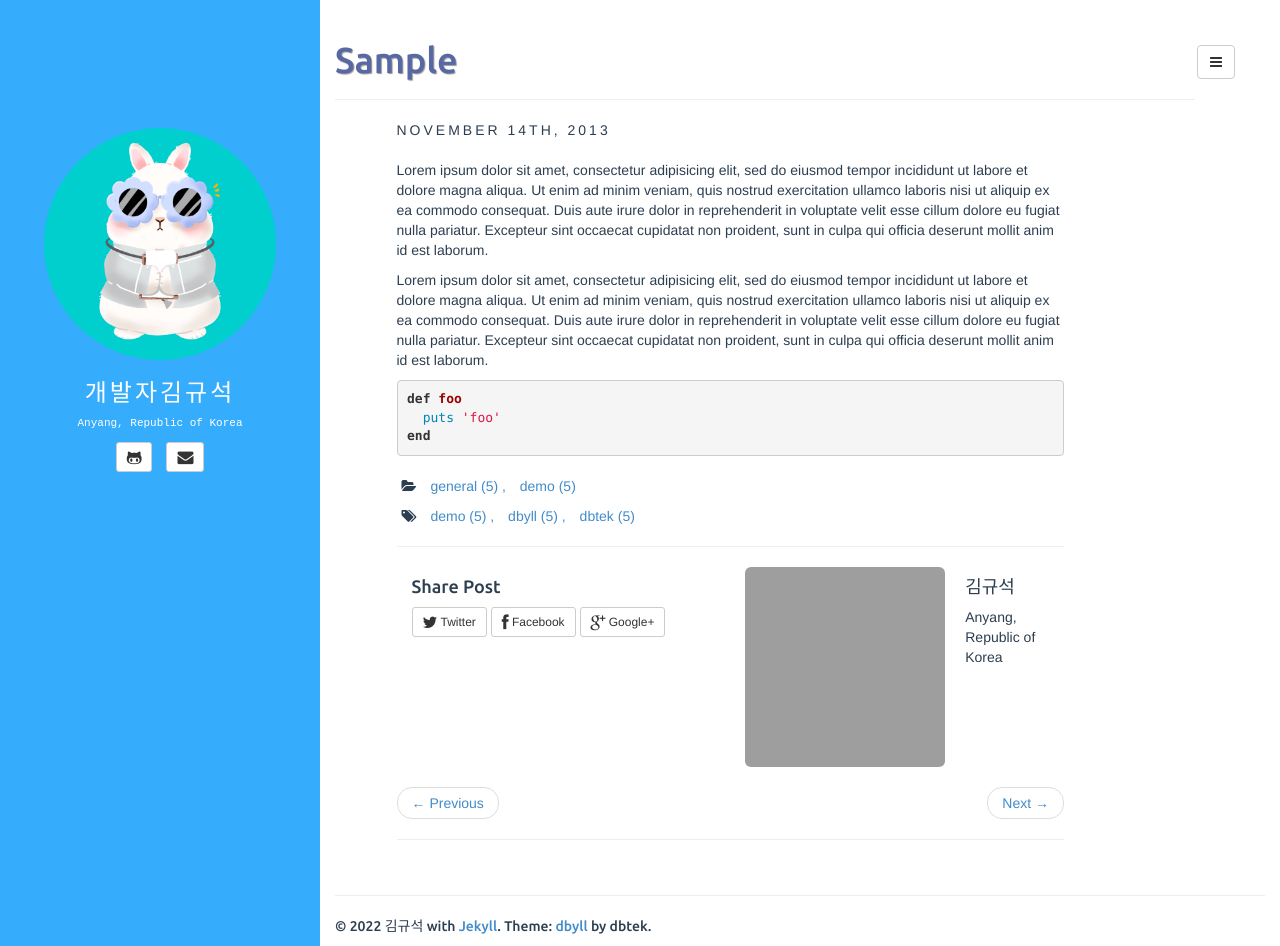
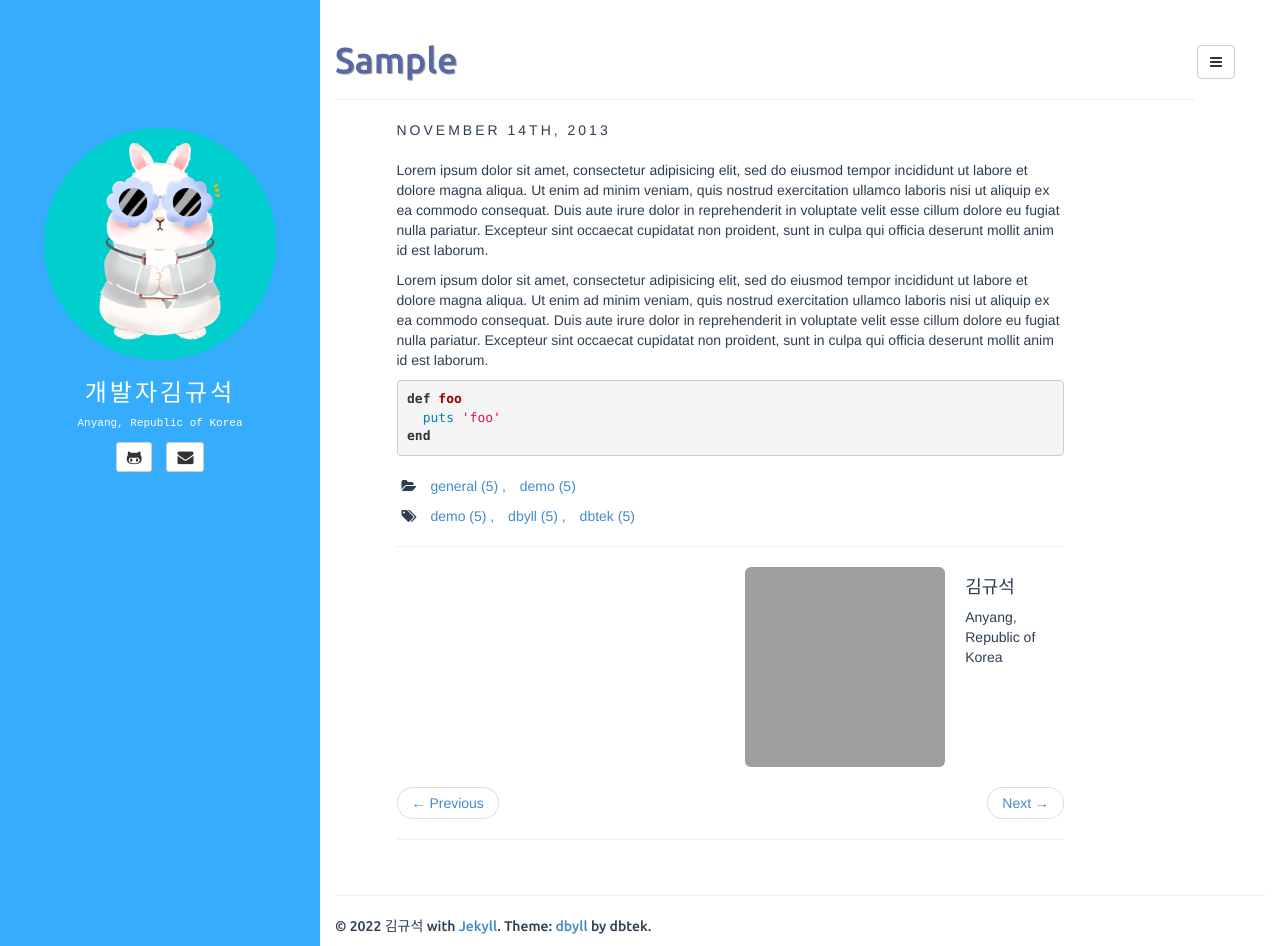
Before and after one commit to kyu05017/kyu05017.github.io, a Jekyll site: the page built from _posts/2013-11-14-sample.md, in a window 1280 px wide and 946 px high. Built offline with Jekyll 4.4.1, drawn with Linux system fonts in a browser that asks for light colours; grey boxes are pictures that could not be loaded.

Commit message:
김규석

```diff
--- a/_includes/post.html
+++ b/_includes/post.html
@@ -73,22 +73,7 @@
 
 		<div>
       <section class="share col-sm-6">
-        <h4 class="section-title">Share Post</h4>
-        <a class="btn btn-default btn-sm twitter" href="http://twitter.com/share?text={{page.title | encode}}{% if site.author.twitter%}&via={{site.author.twitter}}{% endif %}"
-           onclick="window.open(this.href, 'twitter-share', 'width=550,height=235');return false;">
-          <i class="fa fa-twitter fa-lg"></i>
-          Twitter
-        </a>
-        <a class="btn btn-default btn-sm facebook" href="https://www.facebook.com/sharer/sharer.php"
-           onclick="window.open(this.href, 'facebook-share','width=580,height=296');return false;">
-          <i class="fa fa-facebook fa-lg"></i>
-          Facebook
-        </a>
-        <a class="btn btn-default btn-sm gplus"
-           onclick="window.open('https://plus.google.com/share?url='+window.location.href, 'google-plus-share', 'width=490,height=530');return false;">
-          <i class="fa fa-google-plus fa-lg"></i>
-          Google+
-        </a>
+
       </section>
 
       <section class="col-sm-6 author">
```
